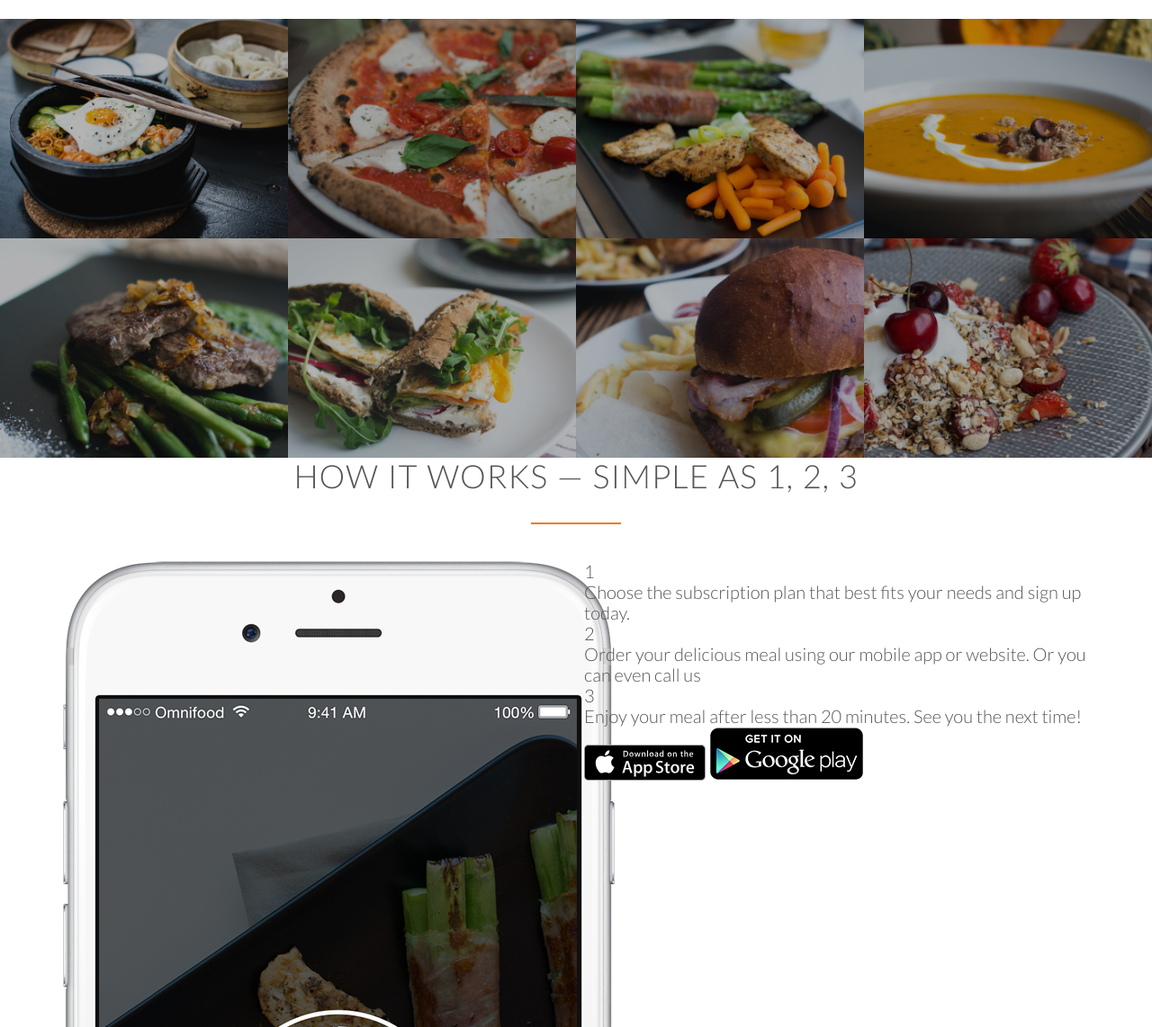
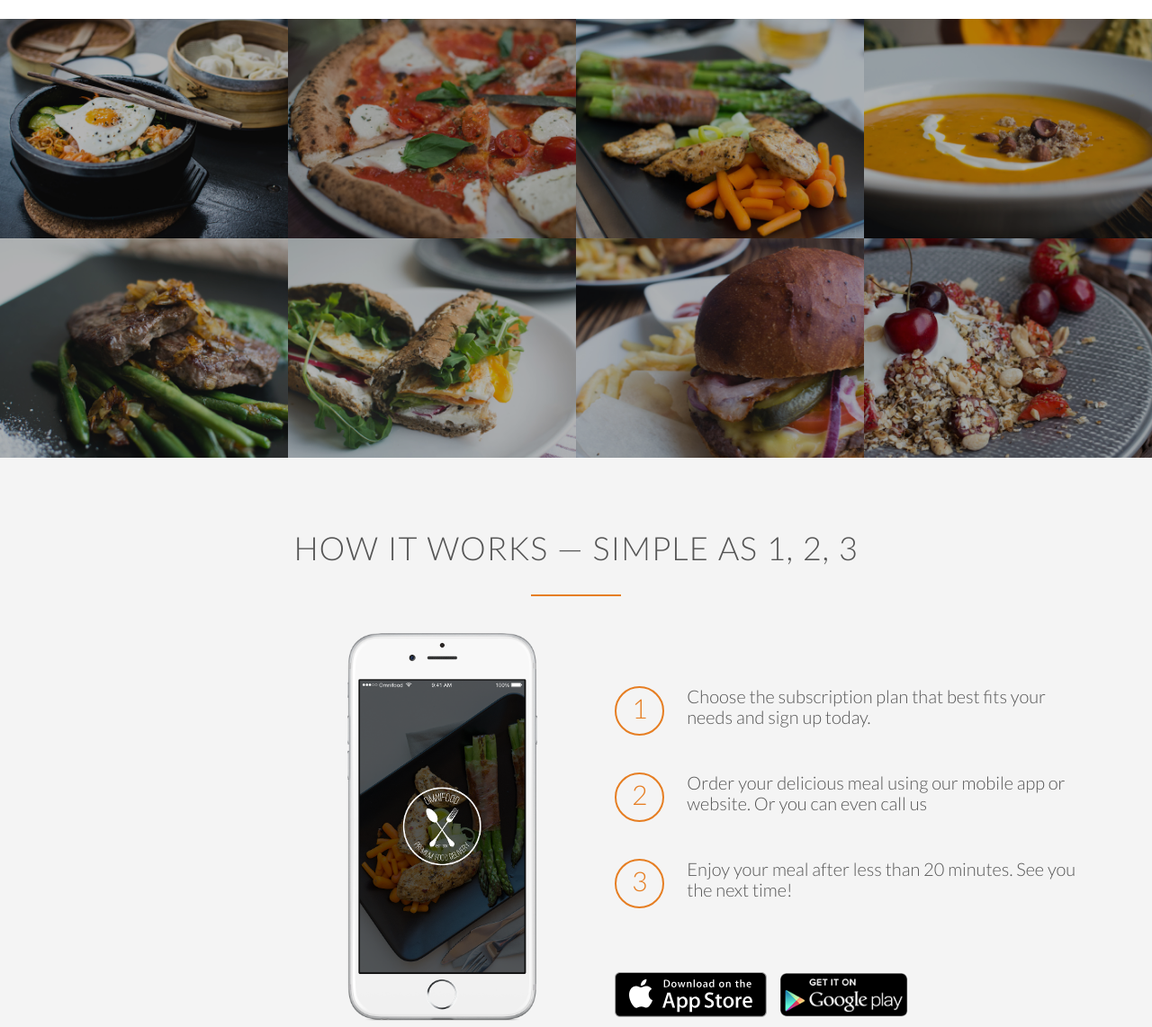
Before and after one commit to FreeNit/Omnifood, a plain HTML site: page index.html in a window 1280 px wide. Shown: the part 1489-2631 px from the top of the page at 90% size. Drawn offline with Linux system fonts and the light colour scheme; files whose address does not match are found by name.

Commit message:
Section "Section-steps" finished styling.

```diff
--- a/index.html
+++ b/index.html
@@ -75,7 +75,7 @@
         </section>
 
         <section class="section-meals">
-            <ul class="meals-showcase">
+            <ul class="meals-showcase clearfix">
                 <li>
                     <figure class="meal-photo">
                         <img src="resources/img/1.jpg" alt="Korean bibimbap with egg and vegetables">
@@ -97,7 +97,7 @@
                     </figure>
                 </li>
             </ul>
-            <ul class="meals-showcase">
+            <ul class="meals-showcase clearfix">
                 <li>
                     <figure class="meal-photo">
                         <img src="resources/img/5.jpg" alt="Paleo beef steak with vegetables">
@@ -126,10 +126,10 @@
                 <h2>How it works &mdash; Simple as 1, 2, 3</h2>
             </div>
             <div class="row">
-                <div class="col span-1-of-2">
+                <div class="col span-1-of-2 steps-box">
                     <img src="resources/img/app-iPhone.png" alt="Omnifood app on iPhone" class="app-screen">
                 </div>
-                <div class="col span-1-of-2">
+                <div class="col span-1-of-2 steps-box">
                     <div class="works-step">
                         <div>1</div>
                         <p>Choose the subscription plan that best fits your needs and sign up today.</p>
--- a/resources/css/style.css
+++ b/resources/css/style.css
@@ -21,9 +21,20 @@ html {
     text-rendering: optimizeLegibility;
 }
 
+.clearfix {zoom: 1}
+.clearfix::after {
+    content: '.';
+    clear: both;
+    display: block;
+    height: 0;
+    visibility: hidden;
+}
+
+
 /* -------------------------------------------------------- */
 /* REUSABLE COMPONENTS */
 /* -------------------------------------------------------- */
+
 
 .row {
     max-width: 1140px;
@@ -142,9 +153,11 @@ h2::after {
     color: #fff;
 }
 
+
 /* -------------------------------------------------------- */
 /* HEADER */
 /* -------------------------------------------------------- */
+
 
 header {
     background-image: linear-gradient(rgba(0, 0, 0, 0.7), rgba(0, 0, 0, 0.7)), url(img/hero.jpg);
@@ -244,3 +257,57 @@ header {
     transform: scale(1.03);
     opacity: 1;
 }
+
+
+
+/* -------------------------------------------------------- */
+/* HOW IT WORKS */
+/* -------------------------------------------------------- */
+
+
+
+.section-steps {
+    background-color: #f4f4f4;
+}
+
+.steps-box:first-child {
+    text-align: right;
+    padding-right: 3%;
+}
+
+.steps-box:last-child {
+    padding-left: 3%;
+    margin-top: 70px;
+}
+
+.app-screen {
+    width: 40%;
+}
+
+.works-step {
+    margin-bottom: 50px;
+}
+
+.works-step:last-of-type {
+    margin-bottom: 80px;
+}
+
+.works-step div {
+    display: inline-block;
+    color: #e67e22;
+    border: 2px solid #e67e22;
+    border-radius: 50%;
+    height: 55px;
+    width: 55px;
+    text-align: center;
+    padding: 5px;
+    float: left;
+    font-size: 150%;
+    margin-right: 25px;
+}
+
+.btn-app img {
+    height: 50px;
+    width: auto;
+    margin-right: 10px;
+}
```
